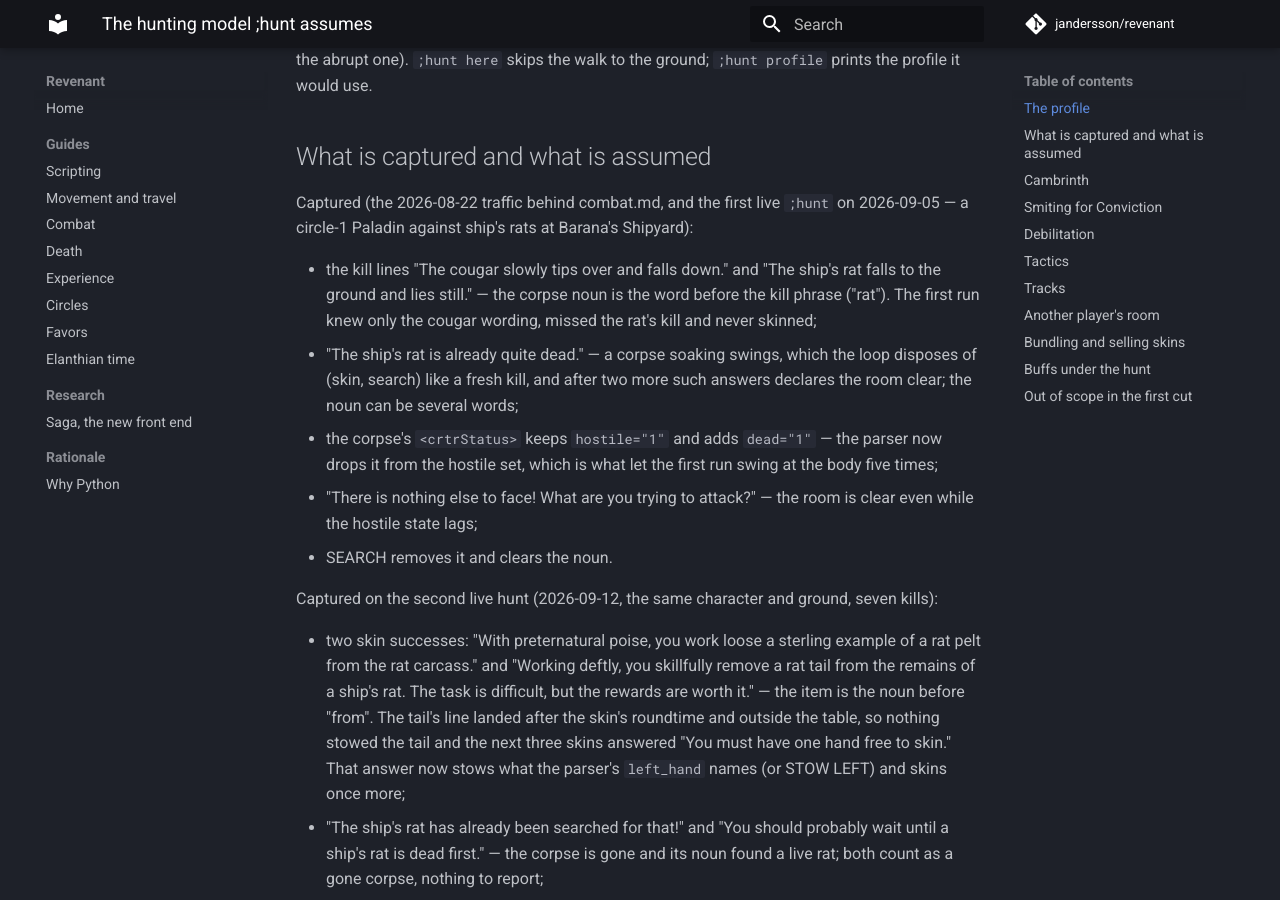
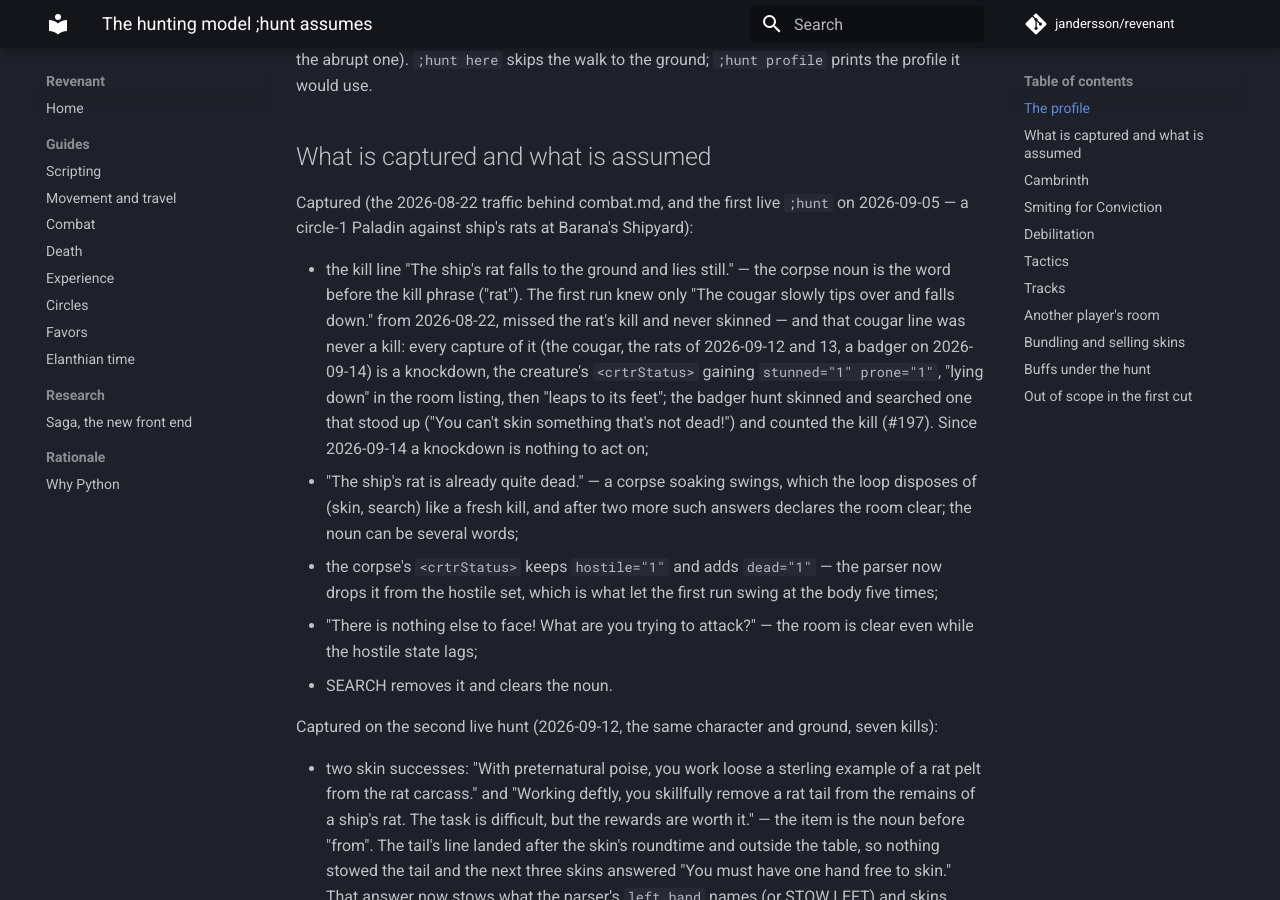
Before and after one commit to jandersson/revenant, an MkDocs documentation site: the page built from docs/hunting.md, in a window 1280 px wide and 900 px high, scrolled down 2622 px. Built offline with MkDocs 1.6.1 and Material for MkDocs 9.7.7, drawn with Linux system fonts in a browser that asks for light colours; comment, search, counter and statistics services are not loaded.

Commit message:
fix(hunt): "slowly tips over and falls down" is a knockdown, not a kill (#197)
The line was read as the first kill wording from the 2026-08-22
cougar capture and stood as the tests' KILL fixture since. Every
capture of it — that cougar, the ship's rats of 2026-09-12 and 13, a
striped badger on 2026-09-14 — shows a stunned, prone creature
("lying down", then "leaps to its feet"), never a corpse; the badger
hunt skinned and searched one that stood up ("You can't skin
something that's not dead!") and counted the kill. The kill line is
"falls to the ground and lies still." (rat 2026-09-05, badger
2026-09-14), the corpse's <crtrStatus> then carrying dead="1".

"tips over" and "falls down" leave the kill tables; a knockdown is
nothing to act on. The fixture is the captured kill line now, and a
test pins the knockdown as no kill.

Closes #197.

Co-Authored-By: Claude Fable 5.1 <noreply@anthropic.com>

```diff
--- a/docs/hunting.md
+++ b/docs/hunting.md
@@ -52,10 +52,17 @@ Captured (the 2026-08-22 traffic behind combat.md, and the first live
 `;hunt` on 2026-09-05 — a circle-1 Paladin against ship's rats at
 Barana's Shipyard):
 
-- the kill lines "The cougar slowly tips over and falls down." and
-  "The ship's rat falls to the ground and lies still." — the corpse
-  noun is the word before the kill phrase ("rat"). The first run knew
-  only the cougar wording, missed the rat's kill and never skinned;
+- the kill line "The ship's rat falls to the ground and lies still."
+  — the corpse noun is the word before the kill phrase ("rat"). The
+  first run knew only "The cougar slowly tips over and falls down."
+  from 2026-08-22, missed the rat's kill and never skinned — and that
+  cougar line was never a kill: every capture of it (the cougar, the
+  rats of 2026-09-12 and 13, a badger on 2026-09-14) is a knockdown,
+  the creature's `<crtrStatus>` gaining `stunned="1" prone="1"`,
+  "lying down" in the room listing, then "leaps to its feet"; the
+  badger hunt skinned and searched one that stood up ("You can't skin
+  something that's not dead!") and counted the kill (#197). Since
+  2026-09-14 a knockdown is nothing to act on;
 - "The ship's rat is already quite dead." — a corpse soaking swings,
   which the loop disposes of (skin, search) like a fresh kill, and
   after two more such answers declares the room clear; the noun can
```
Also changed, not shown: docs/combat.md (+6 -3 lines), 2 other files.
